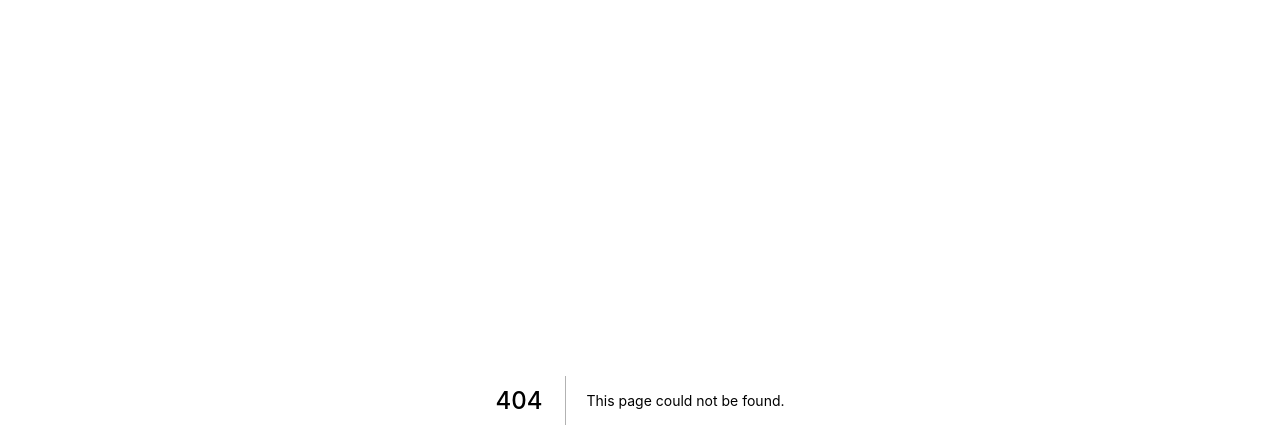
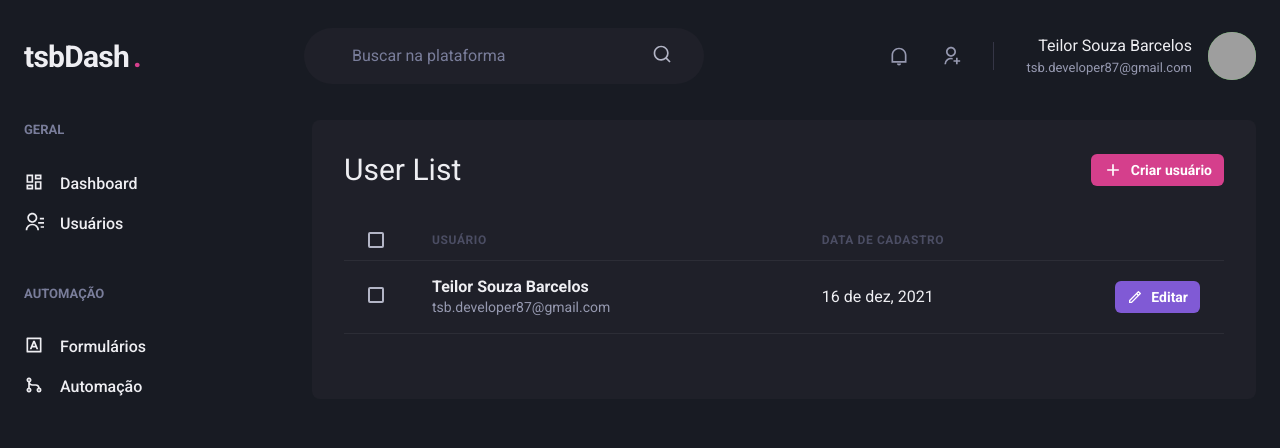
Before and after one commit to teilorbarcelos/tsbdash, a Next.js app: page /users in a window 1280 px wide. Before the commit this address had no page. Shown: the top 448 px of the page. Built offline with nearby package versions, Linux system fonts and the light colour scheme; grey boxes are pictures that could not be loaded.

Commit message:
users page style finished :tada:

```diff
--- a/src/components/Sidebar/index.tsx
+++ b/src/components/Sidebar/index.tsx
@@ -29,6 +29,7 @@
             <Link
               display="flex"
               align="center"
+              href="/dashboard"
             >
               <Icon as={RiDashboardLine} fontSize={20} />
               <Text ml={4} fontWeight="medium">Dashboard</Text>
@@ -37,6 +38,7 @@
             <Link
               display="flex"
               align="center"
+              href="/users"
             >
               <Icon as={RiContactsLine} fontSize={20} />
               <Text ml={4} fontWeight="medium">Usuários</Text>
--- /dev/null
+++ b/src/pages/users/index.tsx
@@ -0,0 +1,107 @@
+import { Box, Button, Checkbox, Flex, Heading, Icon, Table, Tbody, Td, Text, Th, Thead, Tr } from "@chakra-ui/react"
+import Header from "../../components/Header"
+import Sidebar from "../../components/Sidebar"
+import { RiAddLine, RiPencilLine } from "react-icons/ri"
+
+export default function UserList() {
+  return (
+    <Box>
+      <Header />
+
+      <Flex
+        w="100%"
+        my={6}
+        maxW={1480}
+        mx="auto"
+        px={6}
+      >
+        <Sidebar />
+
+        <Box
+          flex={1}
+          borderRadius={8}
+          bg="gray.800"
+          p={8}
+        >
+          <Flex
+            mb={8}
+            justify="space-between"
+            align="center"
+          >
+            <Heading
+              size="lg"
+              fontWeight="normal"
+            >
+              User List
+            </Heading>
+
+            <Button
+              as="a"
+              size="sm"
+              fontSize="sm"
+              colorScheme="pink"
+              leftIcon={<Icon as={RiAddLine} fontSize={20} />}
+            >Criar usuário</Button>
+          </Flex>
+
+          <Table
+            colorScheme="whiteAlpha"
+          >
+            <Thead>
+              <Tr>
+                <Th
+                  px={6}
+                  color="gray.300"
+                  width={8}
+                >
+                  <Checkbox colorScheme="pink" />
+                </Th>
+
+                <Th>
+                  Usuário
+                </Th>
+
+                <Th>Data de cadastro</Th>
+
+                <Th width={8}></Th>
+              </Tr>
+            </Thead>
+            <Tbody>
+              <Tr>
+                <Td px={6}>
+                  <Checkbox colorScheme="pink" />
+                </Td>
+
+                <Td>
+                  <Box>
+                    <Text
+                      fontWeight="bold"
+                    >Teilor Souza Barcelos</Text>
+                    <Text
+                      fontSize="sm"
+                      color="gray.300"
+                    >tsb.developer87@gmail.com</Text>
+                  </Box>
+                </Td>
+
+                <Td>
+                  16 de dez, 2021
+                </Td>
+
+                <Td>
+                  <Button
+                    as="a"
+                    size="sm"
+                    fontSize="sm"
+                    colorScheme="purple"
+                    leftIcon={<Icon as={RiPencilLine} fontSize={16} />}
+                  >Editar</Button>
+                </Td>
+              </Tr>
+            </Tbody>
+          </Table>
+        </Box>
+      </Flex>
+    </Box>
+  )
+}
```
